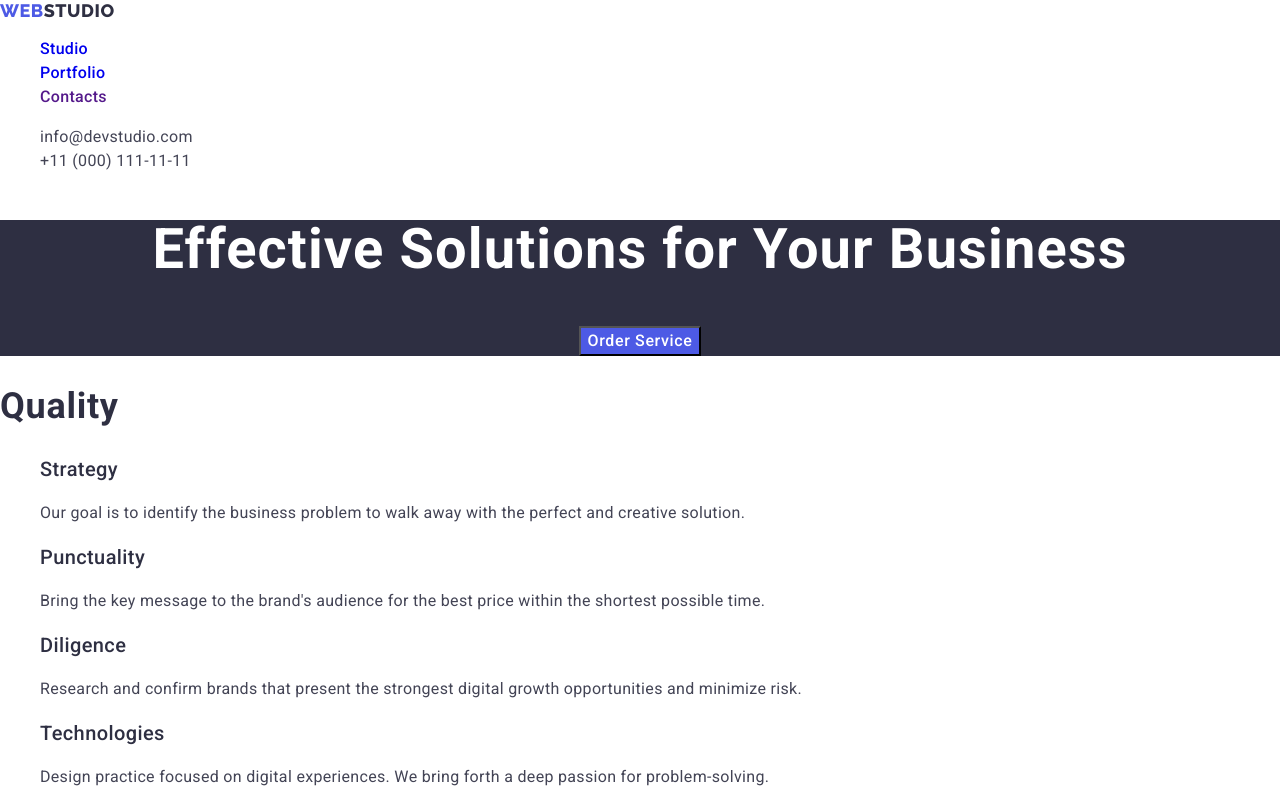
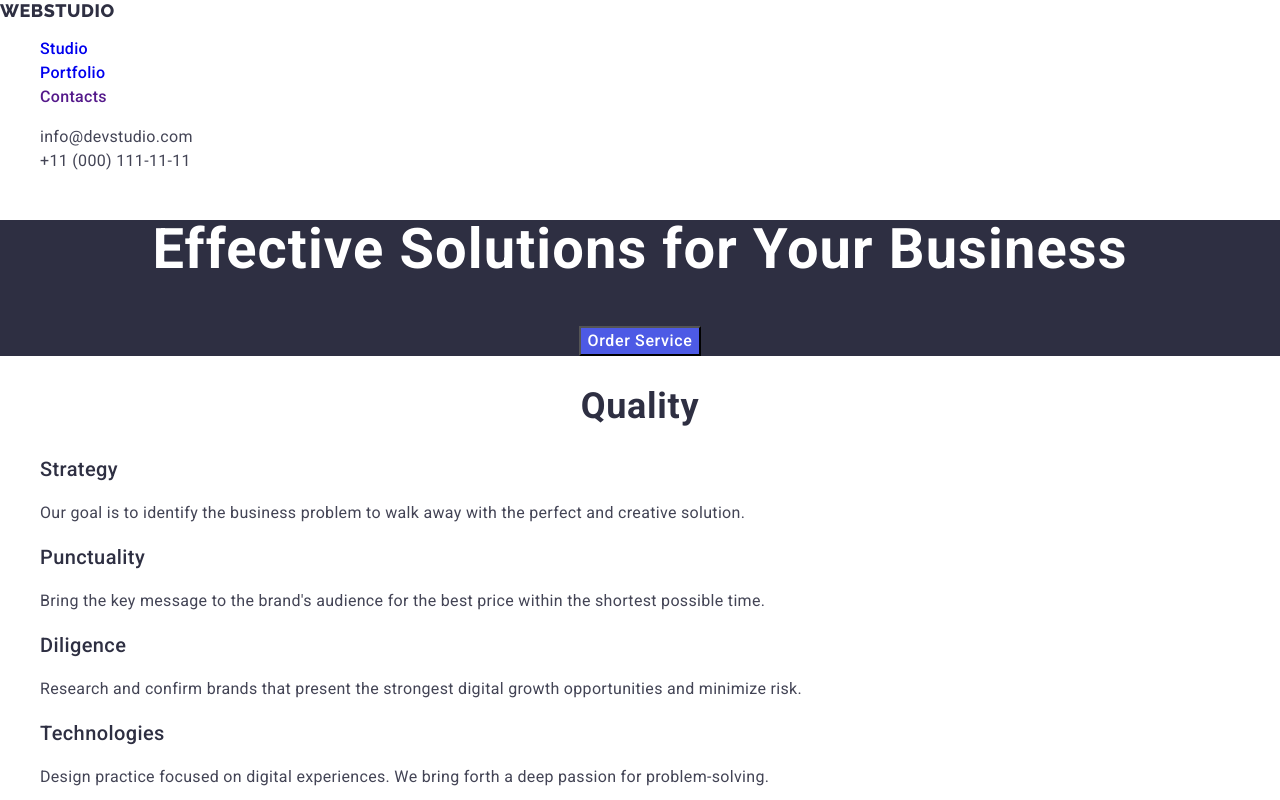
Before and after one commit to AnastasiiaIvk/goit-markup-hw-06, a plain HTML site: page index.html in a window 1280 px wide. Shown: the top 800 px of the page. Drawn offline with nearby package versions, Linux system fonts and the light colour scheme.

Commit message:
update styles

```diff
--- a/css/styles.css
+++ b/css/styles.css
@@ -17,6 +17,7 @@ body {
     letter-spacing: 0.02em;
     color: var(--headline-and-back);
     text-transform: capitalize;
+    text-align: center;
 }
 
 
@@ -53,7 +54,7 @@ body {
     line-height: 1.17;
     letter-spacing: 0.03em;
     text-transform: uppercase;
-    color: #4D5AE5;
+    color: var(--headline-and-back);
 }
 
 .studio {
```
